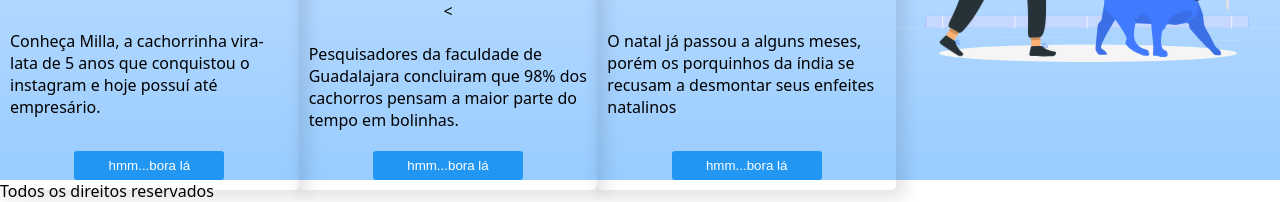
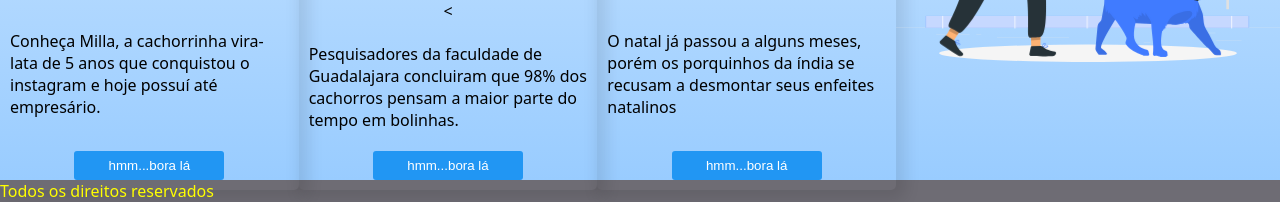
Before and after one commit to ramomfrz/Paraiso-dos-focinhos, a plain HTML site: page index.html in a window 1280 px wide. Shown: the part 620-822 px from the top of the page. Drawn offline with Linux system fonts and the light colour scheme.

Commit message:
Update fucinho.css

```diff
--- a/fucinho.css
+++ b/fucinho.css
@@ -161,3 +161,11 @@ a {
 
 
 }
+
+footer p {
+    color: yellow;
+}
+
+footer {
+    background-color: rgb(110, 108, 116);
+}
```
